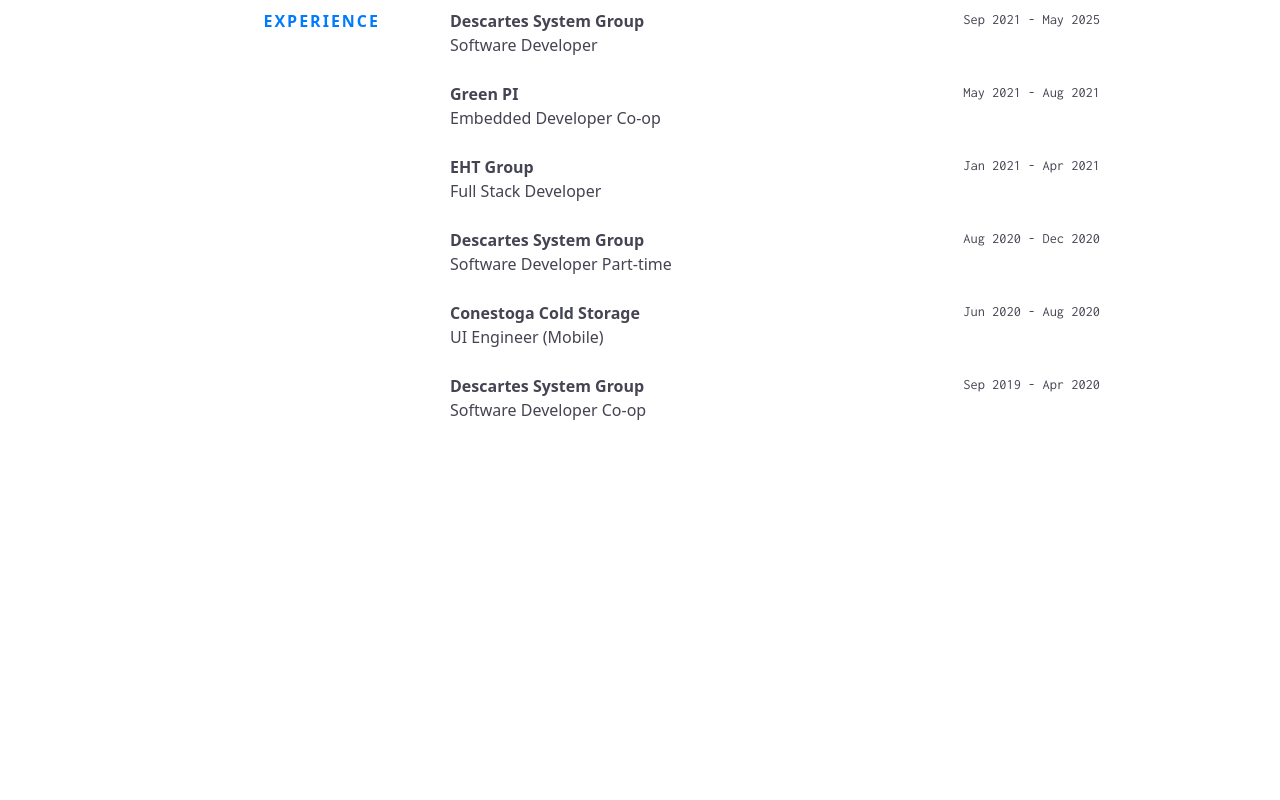
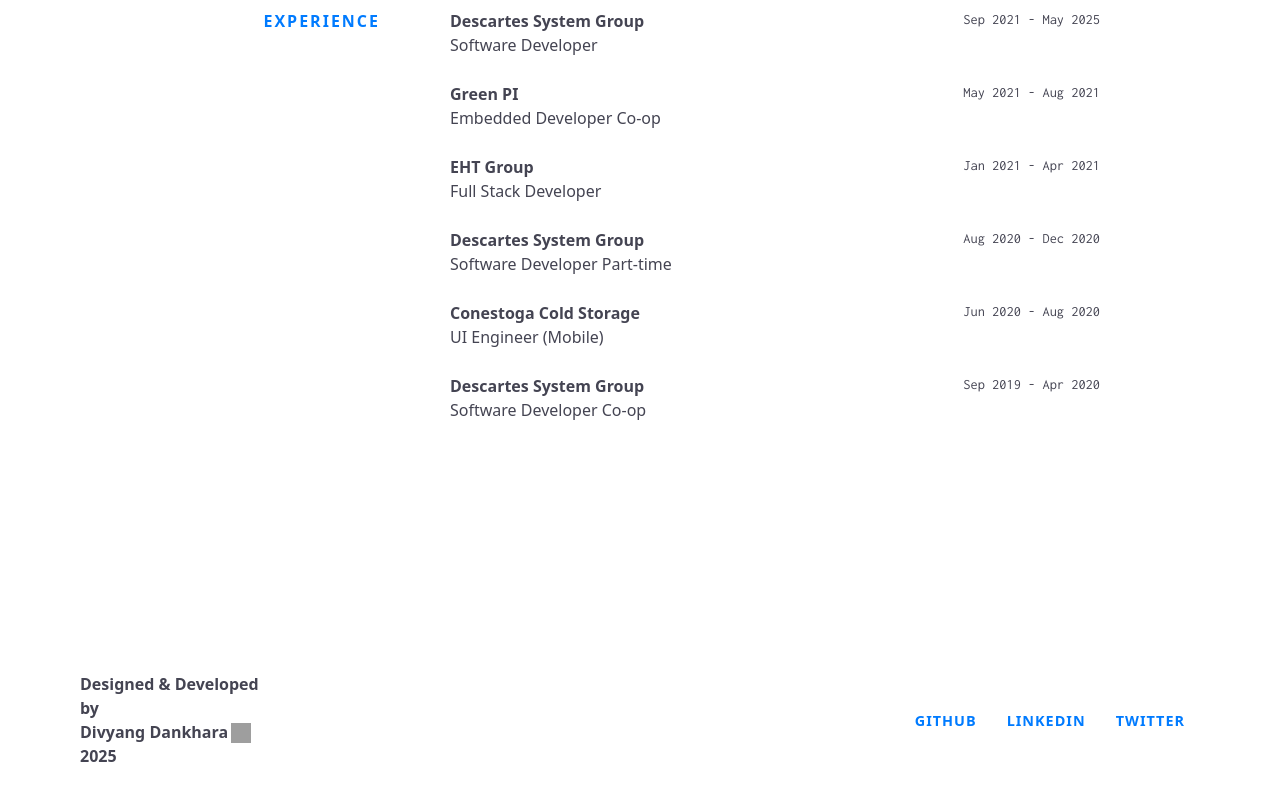
Before and after one commit to DivyangDankhara/divyangdankhara.com, a React (Vite) app: page / in a window 1280 px wide. Shown: the part 1969-2769 px from the top of the page. Before the commit the page ends 2591 px from the top, so only its background shows below. Built offline with nearby package versions, Linux system fonts and the light colour scheme; grey boxes are pictures that could not be loaded; a web font is replaced by a local one.

Commit message:
added footer to website

```diff
--- a/src/App.tsx
+++ b/src/App.tsx
@@ -9,6 +9,7 @@
 import { useScrollReveal } from './hooks/useScrollReveal';
 import experienceData from './data/experience';
 import Experience from './components/Experience/Experience';
+import Footer from './components/Footer/Footer';
 
 const App: React.FC = () => {
   useScrollReveal();
@@ -21,8 +22,7 @@
       <EmploymentStatus />
       <Skills data={skillsData} />
       <Experience data={experienceData} />
-
-
+      <Footer />
 
       <ScrollToTop />
     </main>
--- /dev/null
+++ b/src/components/Footer/Footer.tsx
@@ -0,0 +1,38 @@
+import React from 'react';
+import socialLinks from '../../data/social';
+
+const Footer: React.FC = () => {
+  return (
+    <footer className="footer">
+      <div className="footer__copyright">
+        <div className="top">
+          <span>Designed &amp; Developed by</span>
+        </div>
+        <div className="bottom">
+          <span>Divyang Dankhara</span>
+          <img className="emoji" src="/img/emojis/rockon.png" alt="rock on emoji" />
+          <span>{new Date().getFullYear()}</span>
+        </div>
+      </div>
+      <div className="footer__links">
+        {socialLinks.map((link, index) => (
+          <a
+            key={index}
+            href={link.url}
+            target="_blank"
+            rel="noopener noreferrer"
+            title={link.title}
+          >
+            <span className="text">{link.title}</span>
+            <img
+              src={`/img/social/${link.title}.svg`}
+              alt={link.title}
+            />
+          </a>
+        ))}
+      </div>
+    </footer>
+  );
+};
+
+export default Footer;
--- /dev/null
+++ b/src/data/social.ts
@@ -0,0 +1,9 @@
+import type { SocialLink } from "../types/social";
+
+const socialLinks: SocialLink[] = [
+  { title: 'GitHub', url: 'https://github.com/divyangdankhara' },
+  { title: 'LinkedIn', url: 'https://www.linkedin.com/in/divyangdankhara' },
+  { title: 'Twitter', url: 'https://twitter.com/divyangdankhara' }
+];
+
+export default socialLinks;
--- /dev/null
+++ b/src/types/social.ts
@@ -0,0 +1,4 @@
+export interface SocialLink {
+  title: string;
+  url: string;
+}
```
